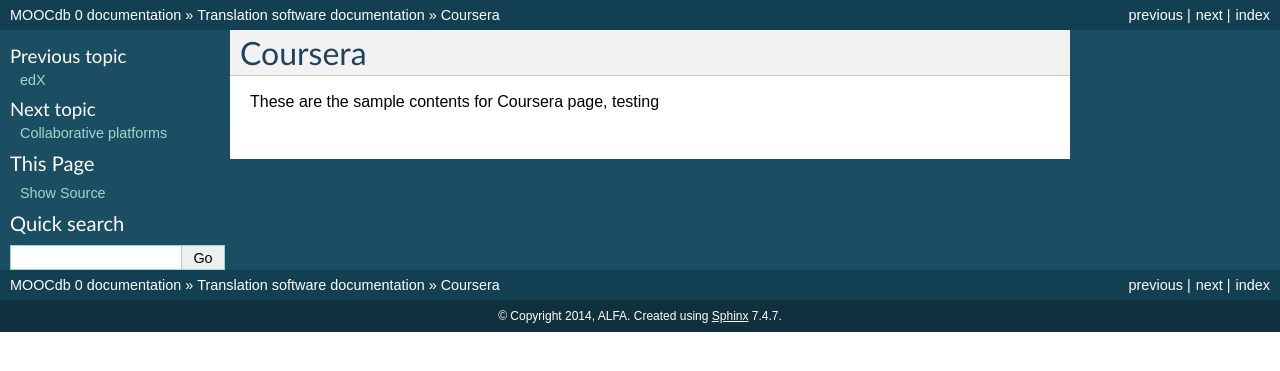
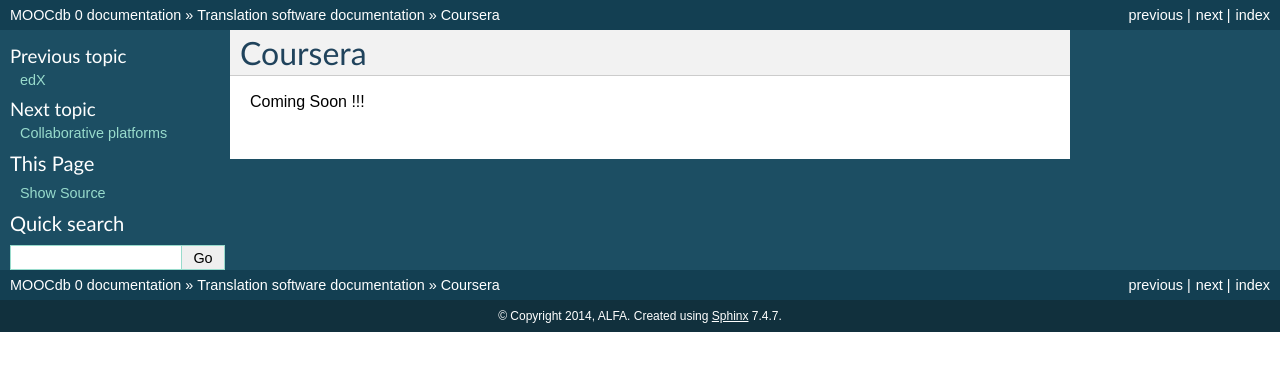
Before and after one commit to MOOCdb/MOOCdbDocs, a Sphinx documentation site: the page built from docs/Coursera.rst, in a window 1280 px wide. Shown: the top 371 px of the page. Built offline with Sphinx 7.4.7, drawn with Linux system fonts in a browser that asks for light colours; pages that are not in the unit, such as notebooks, are missing from menus.

Commit message:
Update Coursera.rst

```diff
--- a/docs/Coursera.rst
+++ b/docs/Coursera.rst
@@ -1,5 +1,5 @@
+
 Coursera
-========
+======
 
-
-These are the sample contents for Coursera page, testing
+Coming Soon !!!
```
